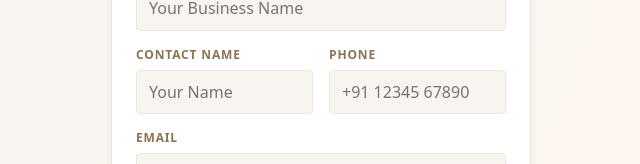
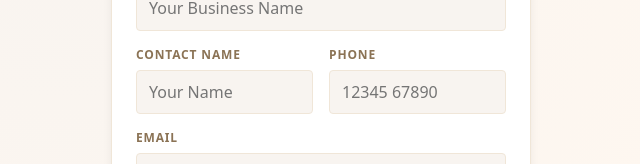
Before and after one commit to aman05hub/Watch2Eat, a React app in the folder frontend/: page /food-partner/register in a window 1280 px wide. Shown: the part 288-452 px from the top of the page, without its empty margins (319-959 px from the left). Built offline with nearby package versions, Linux system fonts and the light colour scheme; the HTML template or start-up script is replaced by a standard one.

Commit message:
Update FoodPartnerRegister.jsx

```diff
--- a/frontend/src/pages/auth/FoodPartnerRegister.jsx
+++ b/frontend/src/pages/auth/FoodPartnerRegister.jsx
@@ -62,7 +62,7 @@ const FoodPartnerRegister = () => {
             </div>
             <div className="field-group">
               <label htmlFor="phone">Phone</label>
-              <input id="phone" name="phone" placeholder="+91 12345 67890" autoComplete="tel" />
+              <input id="phone" name="phone" placeholder="12345 67890" autoComplete="tel" />
             </div>
           </div>
             <div className="field-group">
```
